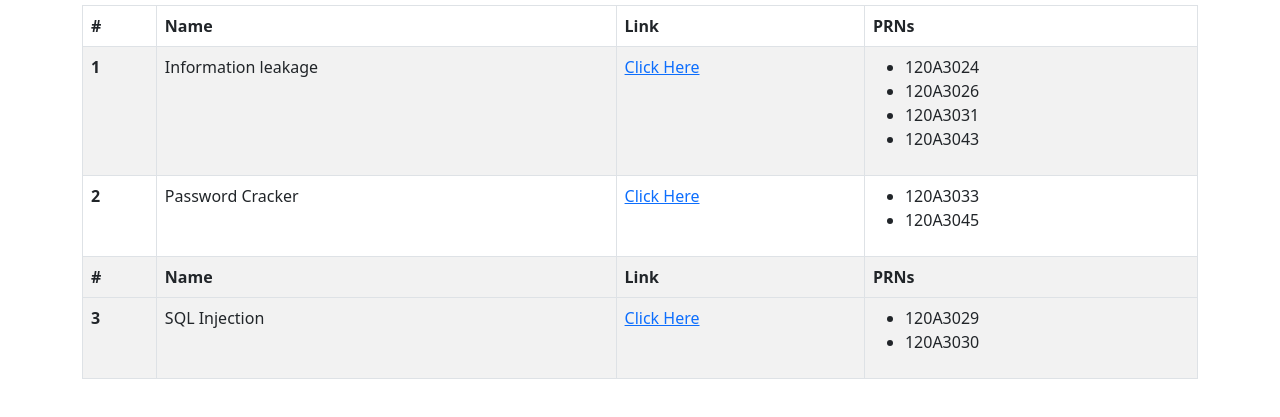
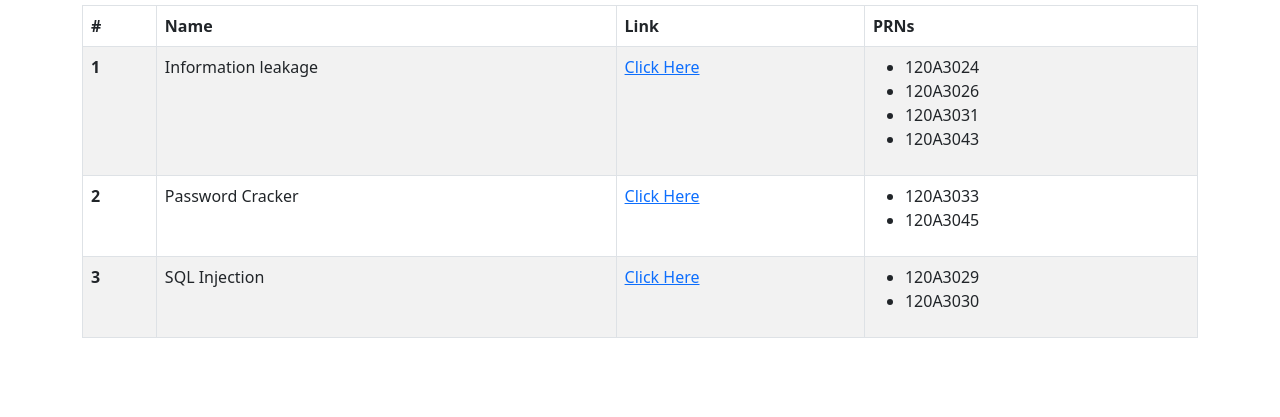
Before and after one commit to SalmanAd01/SADL-Projects, a plain HTML site: page index.html in a window 1280 px wide. Shown: the part 147-564 px from the top of the page. Drawn offline with nearby package versions, Linux system fonts and the light colour scheme.

Commit message:
Update index.html

```diff
--- a/index.html
+++ b/index.html
@@ -53,14 +53,6 @@
       </td>
     </tr>
     <tr>
-      <th scope="col">#</th>
-      <th scope="col">Name</th>
-      <th scope="col">Link</th>
-      <th scope="col">PRNs</th>
-    </tr>
-  </thead>
-  <tbody>
-    <tr>
       <th scope="row">3</th>
       <td>SQL Injection</td>
       <td><a href="https://devang-mulye.github.io/SQL-Injection/" target="_blank"> Click Here</a></td>
@@ -71,6 +63,7 @@
         </ul>
       </td>
     </tr>
+
     <!--   Copy AND CHANGE   -->
 <!--         <tr>
       <th scope="row">NUMBER</th>
```
